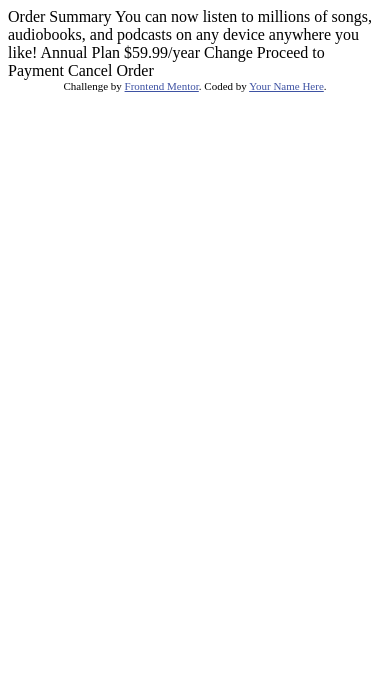
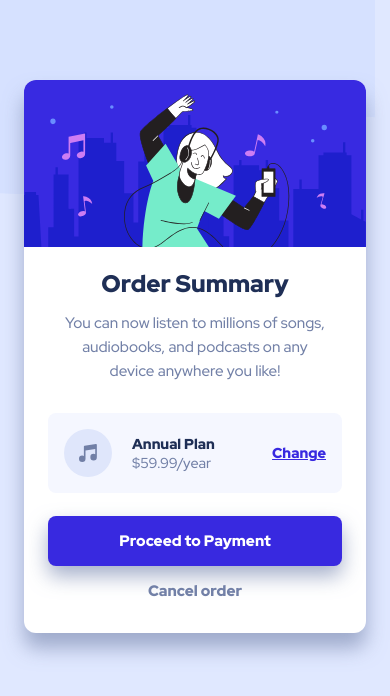
Before and after one commit to b4n1y4/order-summary-component, a plain HTML site: page index.html in a window 390 px wide. Drawn offline with Linux system fonts and the light colour scheme.

Commit message:
mobile layout done

```diff
--- a/index.html
+++ b/index.html
@@ -1,37 +1,49 @@
 <!DOCTYPE html>
 <html lang="en">
-<head>
-  <meta charset="UTF-8">
-  <meta name="viewport" content="width=device-width, initial-scale=1.0"> <!-- displays site properly based on user's device -->
+  <head>
+    <meta charset="UTF-8" />
+    <meta name="viewport" content="width=device-width, initial-scale=1.0" />
+    <!-- displays site properly based on user's device -->
 
-  <link rel="icon" type="image/png" sizes="32x32" href="./images/favicon-32x32.png">
+    <link
+      rel="icon"
+      type="image/png"
+      sizes="32x32"
+      href="./images/favicon-32x32.png"
+    />
 
-  <title>Frontend Mentor | Order summary card</title>
+    <link rel="stylesheet" href="style.css" />
 
-  <!-- Feel free to remove these styles or customise in your own stylesheet 👍 -->
-  <style>
-    .attribution { font-size: 11px; text-align: center; }
-    .attribution a { color: hsl(228, 45%, 44%); }
-  </style>
-</head>
-<body>
-
-  Order Summary
-
-  You can now listen to millions of songs, audiobooks, and podcasts on any
-  device anywhere you like!
-
-  Annual Plan
-  $59.99/year
-
-  Change
-
-  Proceed to Payment
-  Cancel Order
-
-  <div class="attribution">
-    Challenge by <a href="https://www.frontendmentor.io?ref=challenge" target="_blank">Frontend Mentor</a>.
-    Coded by <a href="#">Your Name Here</a>.
-  </div>
-</body>
+    <title>Frontend Mentor | Order summary card</title>
+  </head>
+  <body>
+    <div class="container">
+      <div class="card">
+        <div class="graphics">
+          <img src="./images/illustration-hero.svg" alt="hero" />
+        </div>
+        <div class="text">
+          <div class="main-text">
+            <h1 class="main-heading">Order Summary</h1>
+            <p class="main-para">
+              You can now listen to millions of songs, audiobooks, and podcasts
+              on any device anywhere you like!
+            </p>
+          </div>
+          <div class="plan">
+            <div class="left">
+              <img src="./images/icon-music.svg" alt="ico" class="music-icon" />
+              <div class="plan-details">
+                <h3 class="plan-validity">Annual Plan</h3>
+                <p class="plan-charges">$59.99/year</p>
+              </div>
+            </div>
+            <p class="change-plan-btn">Change</p>
+          </div>
+          <button class="proceed">Proceed to Payment</button>
+          <button class="cancel">Cancel order</button>
+        </div>
+      </div>
+    </div>
+  </body>
 </html>
--- /dev/null
+++ b/style.css
@@ -0,0 +1,138 @@
+@import url("https://fonts.googleapis.com/css2?family=Red+Hat+Display:wght@500;700;900&display=swap");
+
+* {
+  margin: 0;
+  padding: 0;
+  box-sizing: border-box;
+  font-family: "Red Hat Display", sans-serif;
+}
+
+body {
+  width: 100%;
+  font-size: 16px;
+  background-image: url("./images/pattern-background-mobile.svg");
+  background-repeat: no-repeat;
+  background-color: hsl(225, 100%, 94%);
+}
+
+.container {
+  margin: 5em 1.5em;
+}
+
+.card {
+  border-radius: 12px;
+  overflow: hidden;
+  background-color: #fff;
+  box-shadow: 0px 15px 20px hsla(224, 26%, 63%, 0.75);
+}
+
+.graphics {
+  width: 100%;
+}
+
+.graphics img {
+  width: 100%;
+}
+
+.text {
+  display: flex;
+  flex-direction: column;
+  align-items: center;
+  padding: 1em 1.5em 2em;
+}
+
+.main-text {
+  text-align: center;
+}
+
+.main-heading {
+  font-size: 1.5rem;
+  color: hsl(223, 47%, 23%);
+  font-weight: 900;
+}
+
+.main-para {
+  font-size: 0.95rem;
+  margin: 0.75em 1em 2em;
+  line-height: 1.5rem;
+  color: hsl(224, 23%, 55%);
+}
+
+.plan {
+  display: flex;
+  justify-content: space-between;
+  align-items: center;
+  width: 100%;
+  background-color: hsl(225, 100%, 98%);
+  padding: 1em;
+  border-radius: 8px;
+}
+
+.left {
+  display: flex;
+  align-items: center;
+}
+
+.music-icon {
+  margin-right: 1.25em;
+}
+
+.plan-validity {
+  font-size: 0.9rem;
+
+  font-weight: 900;
+  color: hsl(223, 47%, 23%);
+}
+
+.plan-charges {
+  font-size: 0.9rem;
+  color: hsl(224, 23%, 55%);
+}
+
+.change-plan-btn {
+  font-size: 0.9rem;
+  font-weight: 900;
+  text-decoration: underline;
+  color: hsl(245, 75%, 52%);
+  cursor: pointer;
+  transition: opacity 0.1s linear;
+}
+
+button {
+  width: 100%;
+  font-size: 0.95rem;
+  font-weight: 900;
+}
+
+.proceed {
+  margin: 1.5em 0 1em;
+  padding: 1em 0;
+  background-color: hsl(245, 75%, 52%);
+  color: #fff;
+  border-radius: 8px;
+  border: none;
+  cursor: pointer;
+  box-shadow: 0px 10px 20px hsla(224, 26%, 63%, 0.75);
+  transition: opacity 0.1s linear;
+}
+
+.proceed:hover,
+.proceed:focus,
+.change-plan-btn:hover,
+.change-plan-btn:focus {
+  opacity: 0.75;
+  text-decoration: none;
+}
+
+.cancel {
+  border: none;
+  background: none;
+  cursor: pointer;
+  color: hsl(224, 23%, 55%);
+  transition: color 0.1s linear;
+}
+
+.cancel:hover,
+.cancel:focus {
+  color: hsl(223, 47%, 23%);
+}
```
